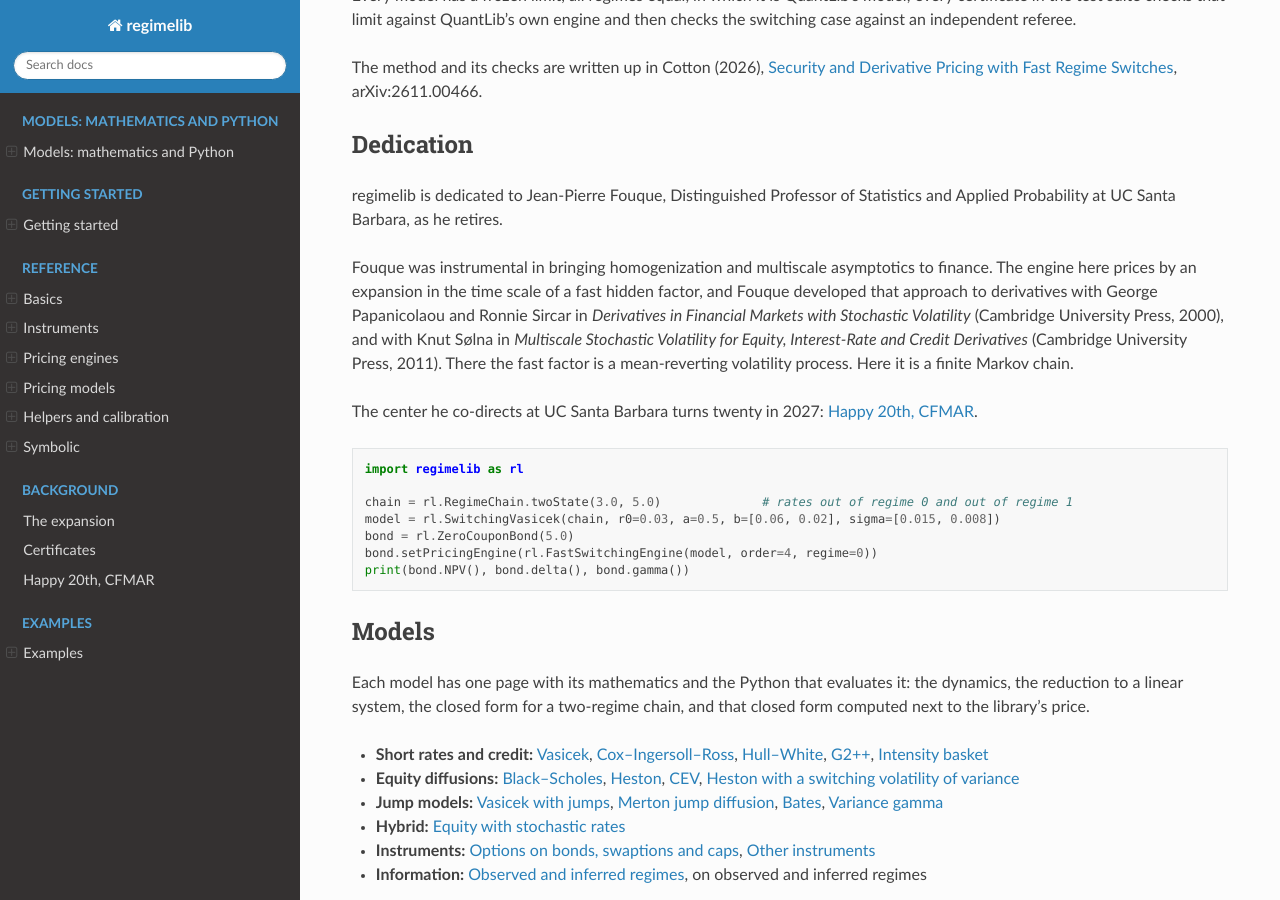
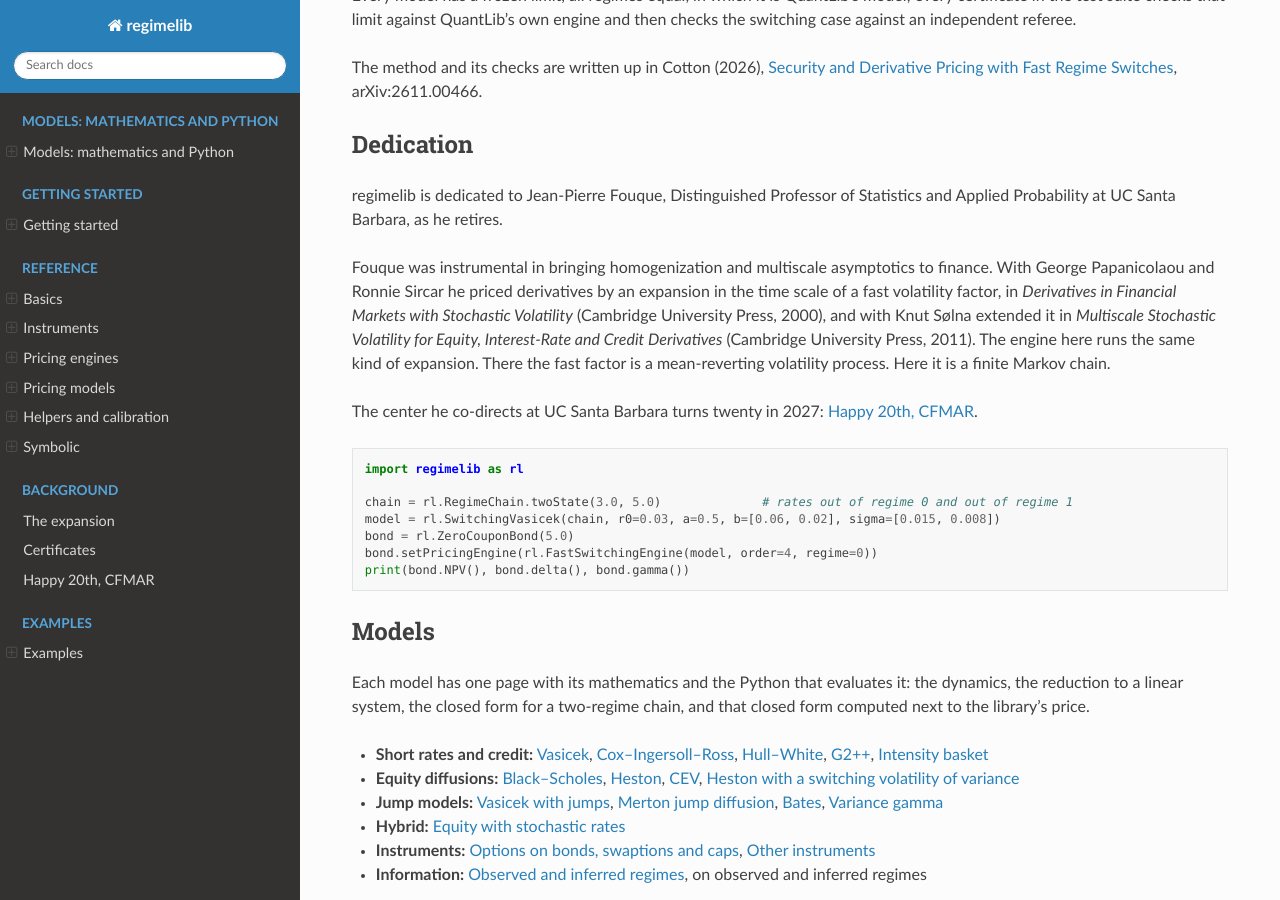
Before and after one commit to microprediction/regimelib, a Sphinx documentation site: the page built from docs/index.rst, in a window 1280 px wide and 900 px high, scrolled down 393 px. Built offline with Sphinx 7.4.7 and the Read the Docs theme 3.1.0, drawn with Linux system fonts in a browser that asks for light colours.

Commit message:
Dedication paragraph: one claim per sentence
Co-Authored-By: Claude Opus 5.5 <noreply@anthropic.com>

```diff
--- a/docs/index.rst
+++ b/docs/index.rst
@@ -23,11 +23,12 @@ Dedication
 regimelib is dedicated to Jean-Pierre Fouque, Distinguished Professor of Statistics and Applied Probability at
 UC Santa Barbara, as he retires.
 
-Fouque was instrumental in bringing homogenization and multiscale asymptotics to finance. The engine here prices by
-an expansion in the time scale of a fast hidden factor, and Fouque developed that approach to derivatives with George Papanicolaou and Ronnie Sircar in *Derivatives in Financial Markets with Stochastic
-Volatility* (Cambridge University Press, 2000), and with Knut Sølna in *Multiscale Stochastic Volatility for Equity,
-Interest-Rate and Credit Derivatives* (Cambridge University Press, 2011). There the fast factor is a mean-reverting
-volatility process. Here it is a finite Markov chain.
+Fouque was instrumental in bringing homogenization and multiscale asymptotics to finance. With George Papanicolaou
+and Ronnie Sircar he priced derivatives by an expansion in the time scale of a fast volatility factor, in *Derivatives
+in Financial Markets with Stochastic Volatility* (Cambridge University Press, 2000), and with Knut Sølna extended it
+in *Multiscale Stochastic Volatility for Equity, Interest-Rate and Credit Derivatives* (Cambridge University Press,
+2011). The engine here runs the same kind of expansion. There the fast factor is a mean-reverting volatility process.
+Here it is a finite Markov chain.
 
 The center he co-directs at UC Santa Barbara turns twenty in 2027: :doc:`cfmar`.
 
```
Also changed, not shown: README.md (+6 -5 lines).
